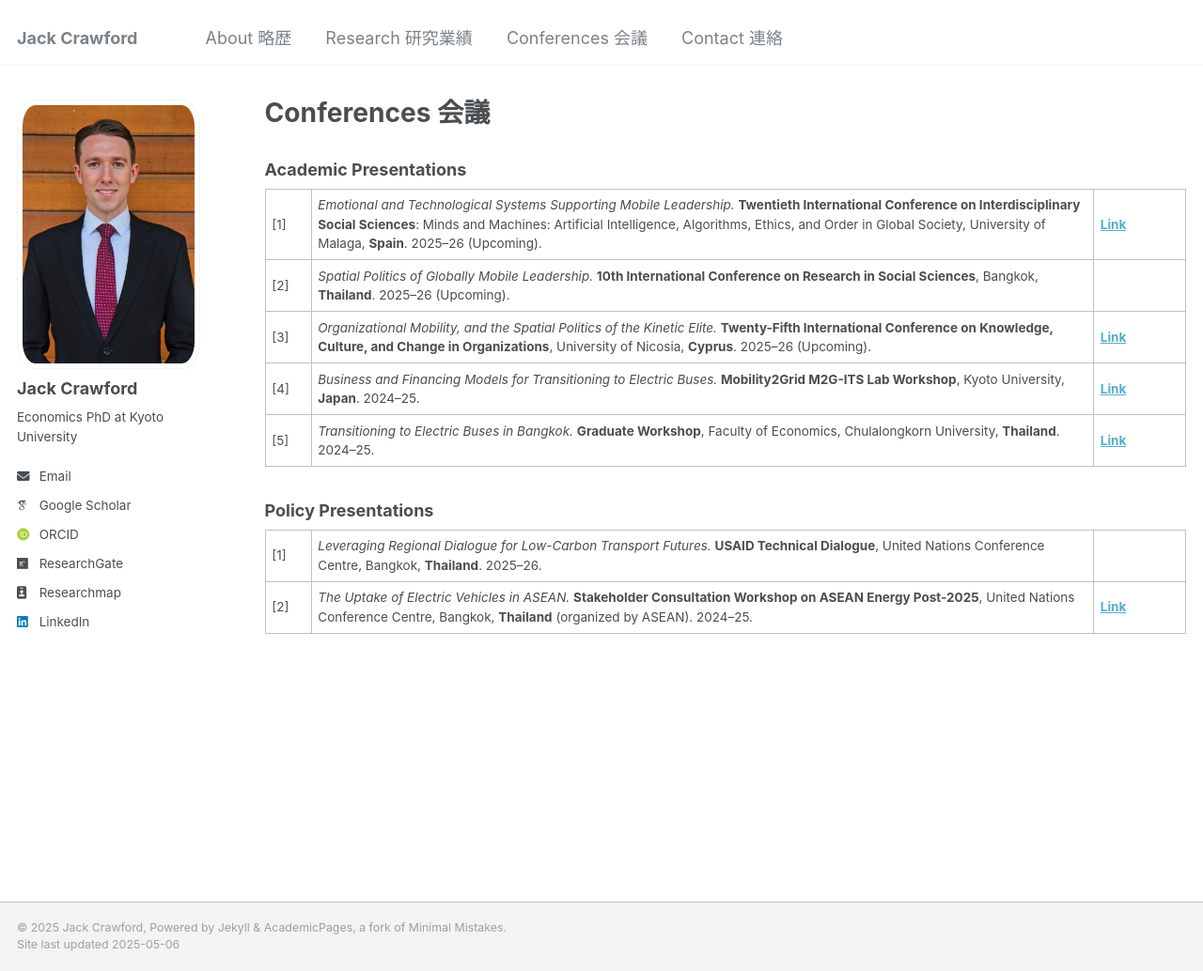
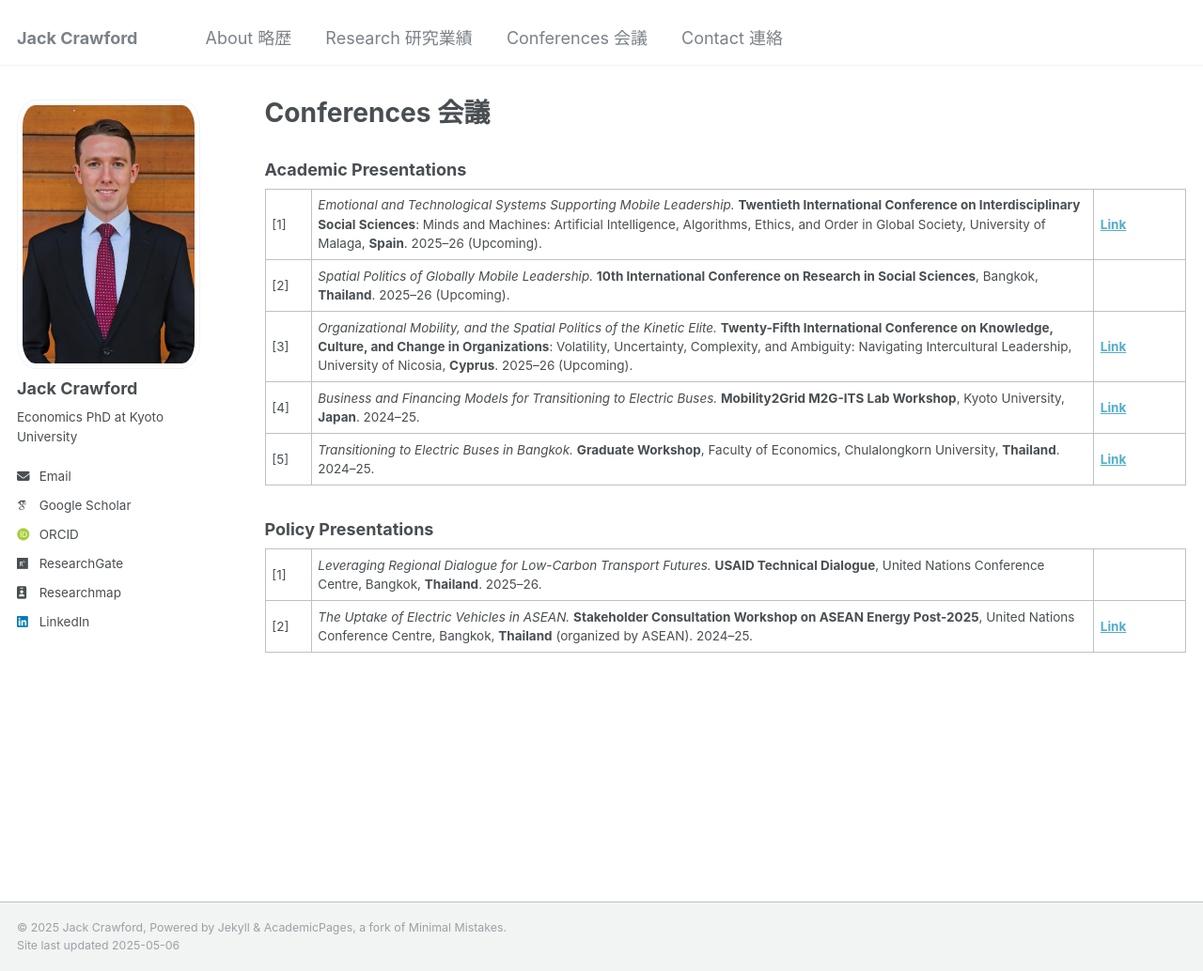
Before and after one commit to jackgcrawford/jackcrawford, a Jekyll site: the page built from _pages/talks.html, in a window 1280 px wide and 1034 px high. Shown: the whole window at 94% size. Built offline with Jekyll 4.4.1, drawn with Linux system fonts in a browser that asks for light colours; some web fonts are replaced.

Commit message:
Update talks.html

```diff
--- a/_pages/talks.html
+++ b/_pages/talks.html
@@ -35,7 +35,7 @@ author_profile: true
       <td width="5%">[3]</td>
       <td width="85%">
         <em>Organizational Mobility, and the Spatial Politics of the Kinetic Elite.</em>
-        <strong>Twenty-Fifth International Conference on Knowledge, Culture, and Change in Organizations</strong>, University of Nicosia, <strong>Cyprus</strong>. 2025–26 (Upcoming).
+        <strong>Twenty-Fifth International Conference on Knowledge, Culture, and Change in Organizations</strong>: Volatility, Uncertainty, Complexity, and Ambiguity: Navigating Intercultural Leadership, University of Nicosia, <strong>Cyprus</strong>. 2025–26 (Upcoming).
       </td>
       <td width="10%">
         <a href="https://cgscholar.com/cg_event/events/M25en/proposal/79361" target="_blank"><strong>Link</strong></a>
```
